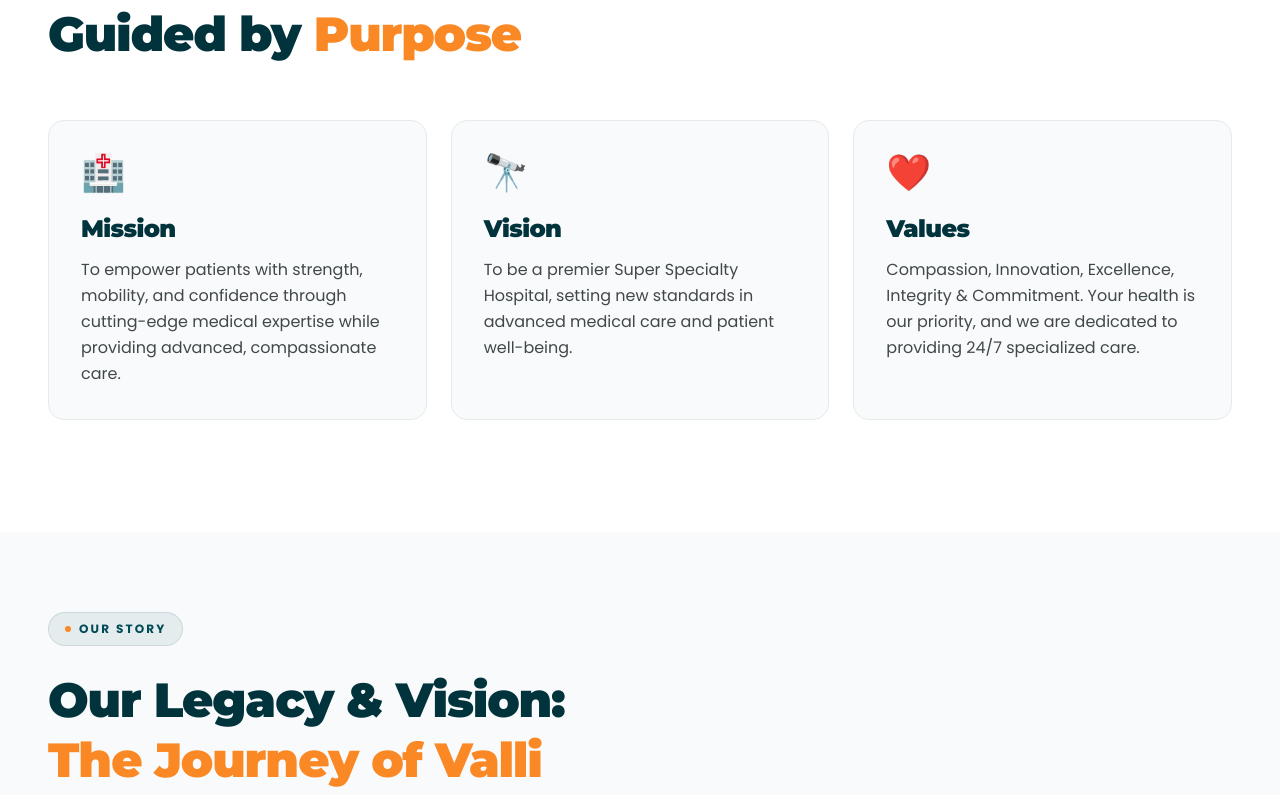
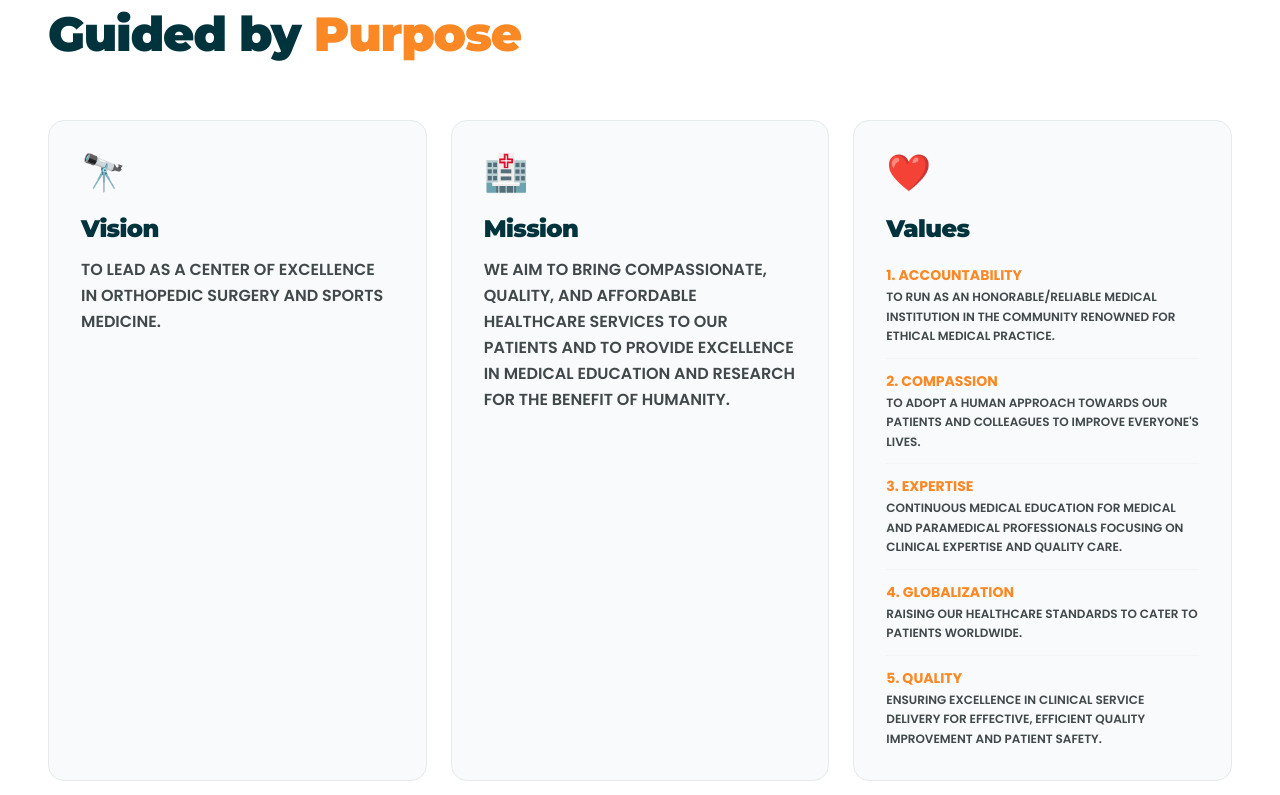
Before and after one commit to insurancevalliortho-hash/valli, a Next.js app: page /about-us in a window 1280 px wide. Shown: the part 920-1715 px from the top of the page. Built offline with nearby package versions, Linux system fonts and the light colour scheme.

Commit message:
feat: update Vision, Mission, and Values on the about-us page with detailed list rendering

```diff
--- a/src/app/about-us/page.tsx
+++ b/src/app/about-us/page.tsx
@@ -8,21 +8,27 @@ import Footer from "../../components/Footer";
 import SmoothScroll from "../../components/SmoothScroll";
 import MagneticCursor from "../../components/MagneticCursor";
 
-const values = [
+const values: { icon: string; title: string; desc: string | string[] }[] = [
+    {
+        icon: "🔭",
+        title: "Vision",
+        desc: "TO LEAD AS A CENTER OF EXCELLENCE IN ORTHOPEDIC SURGERY AND SPORTS MEDICINE.",
+    },
     {
         icon: "🏥",
         title: "Mission",
-        desc: "To empower patients with strength, mobility, and confidence through cutting-edge medical expertise while providing advanced, compassionate care.",
-    },
-    {
-        icon: "🔭",
-        title: "Vision",
-        desc: "To be a premier Super Specialty Hospital, setting new standards in advanced medical care and patient well-being.",
+        desc: "WE AIM TO BRING COMPASSIONATE, QUALITY, AND AFFORDABLE HEALTHCARE SERVICES TO OUR PATIENTS AND TO PROVIDE EXCELLENCE IN MEDICAL EDUCATION AND RESEARCH FOR THE BENEFIT OF HUMANITY.",
     },
     {
         icon: "❤️",
         title: "Values",
-        desc: "Compassion, Innovation, Excellence, Integrity & Commitment. Your health is our priority, and we are dedicated to providing 24/7 specialized care.",
+        desc: [
+            "1. ACCOUNTABILITY: TO RUN AS AN HONORABLE/RELIABLE MEDICAL INSTITUTION IN THE COMMUNITY RENOWNED FOR ETHICAL MEDICAL PRACTICE.",
+            "2. COMPASSION: TO ADOPT A HUMAN APPROACH TOWARDS OUR PATIENTS AND COLLEAGUES TO IMPROVE EVERYONE'S LIVES.",
+            "3. EXPERTISE: CONTINUOUS MEDICAL EDUCATION FOR MEDICAL AND PARAMEDICAL PROFESSIONALS FOCUSING ON CLINICAL EXPERTISE AND QUALITY CARE.",
+            "4. GLOBALIZATION: RAISING OUR HEALTHCARE STANDARDS TO CATER TO PATIENTS WORLDWIDE.",
+            "5. QUALITY: ENSURING EXCELLENCE IN CLINICAL SERVICE DELIVERY FOR EFFECTIVE, EFFICIENT QUALITY IMPROVEMENT AND PATIENT SAFETY."
+        ],
     },
 ];
 
@@ -119,10 +125,26 @@ export default function AboutPage() {
                     <div className="grid grid-cols-1 md:grid-cols-3 gap-6">
                         {values.map((v, i) => (
                             <motion.div key={v.title} initial={{ opacity: 0, y: 24 }} whileInView={{ opacity: 1, y: 0 }} viewport={{ once: true }} transition={{ delay: 0.1 * i }}
-                                className="bg-[#f9fafb] border border-[#e5eaeb] rounded-2xl p-8 hover:shadow-xl transition-shadow duration-500">
+                                className="bg-[#f9fafb] border border-[#e5eaeb] rounded-2xl p-8 hover:shadow-xl transition-shadow duration-500 flex flex-col">
                                 <div className="text-4xl mb-5">{v.icon}</div>
                                 <h3 className="text-[#00333c] font-black text-2xl mb-3 tracking-tight">{v.title}</h3>
-                                <p className="text-[#40484a] text-base leading-relaxed">{v.desc}</p>
+                                {Array.isArray(v.desc) ? (
+                                    <ul className="space-y-3 mt-2 flex-1">
+                                        {v.desc.map((item, idx) => {
+                                            const parts = item.split(": ");
+                                            const titlePart = parts[0];
+                                            const descPart = parts.slice(1).join(": ");
+                                            return (
+                                                <li key={idx} className="border-b border-gray-100 last:border-0 pb-3 last:pb-0 text-left">
+                                                    <span className="text-[#f98825] font-black text-xs md:text-sm block mb-0.5">{titlePart}</span>
+                                                    <span className="text-[#40484a] text-xs font-semibold leading-relaxed block">{descPart}</span>
+                                                </li>
+                                            );
+                                        })}
+                                    </ul>
+                                ) : (
+                                    <p className="text-[#40484a] text-base leading-relaxed font-semibold">{v.desc}</p>
+                                )}
                             </motion.div>
                         ))}
                     </div>
```
